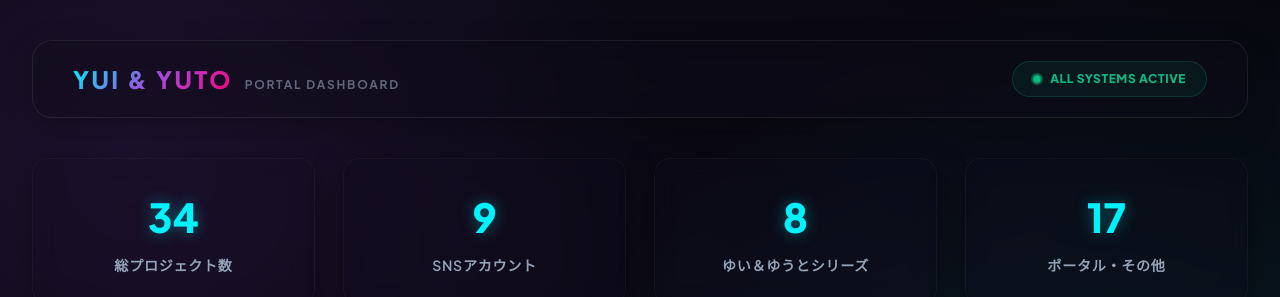
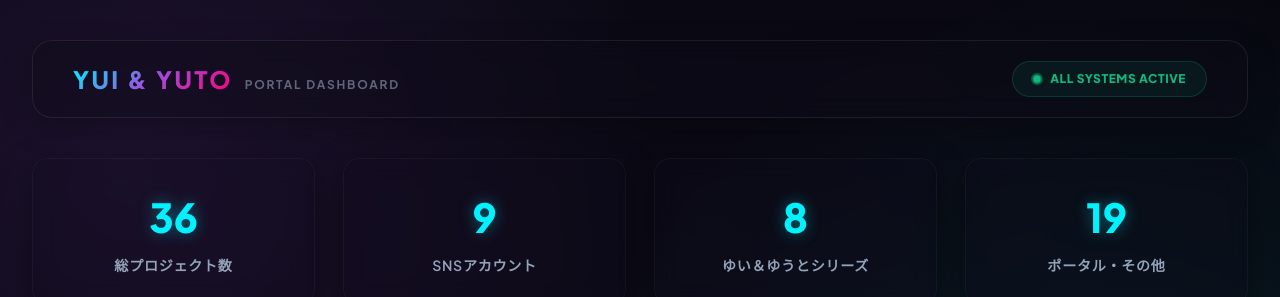
Before and after one commit to calro999/kanri, a Next.js app: page / in a window 1280 px wide. Shown: the top 297 px of the page. Built offline with nearby package versions, Linux system fonts and the light colour scheme.

Commit message:
nihon-noteとhatena

```diff
--- a/src/data/projects.ts
+++ b/src/data/projects.ts
@@ -253,5 +253,19 @@ export const projects: Project[] = [
     url: "https://monorepo-go.vercel.app/",
     description: "厳選されたAmazonガジェットやおすすめ商品のレビュー記事を画像付きで自動投稿する物欲刺激メディア。",
     category: "other"
+  },
+  {
+    id: "other-nihon-note",
+    name: "NIHON-NOTE",
+    url: "https://thai-note.vercel.app/",
+    description: "タイ人向けの1日1ページ自動更新される日本語ノート。",
+    category: "other"
+  },
+  {
+    id: "other-monorepo-hatena",
+    name: "ものレポ！（はてなブログ版）",
+    url: "https://mono-repo.hatenablog.jp/",
+    description: "ものレポ！のはてなブログ版でアマゾンのおすすめ商品レビューを3時間ごとに自動更新。",
+    category: "other"
   }
 ];
```
Also changed, not shown: kanri.txt.
